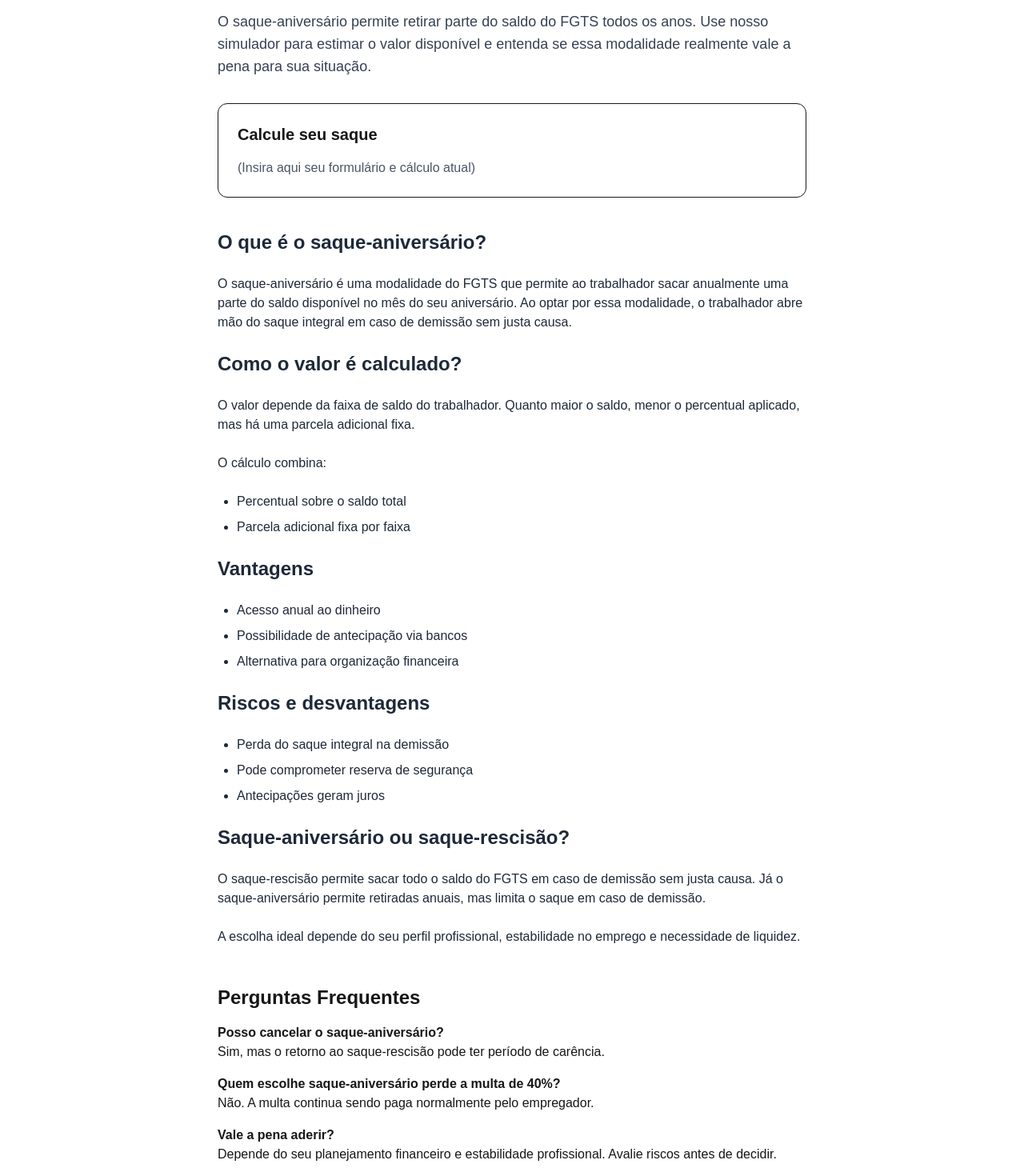
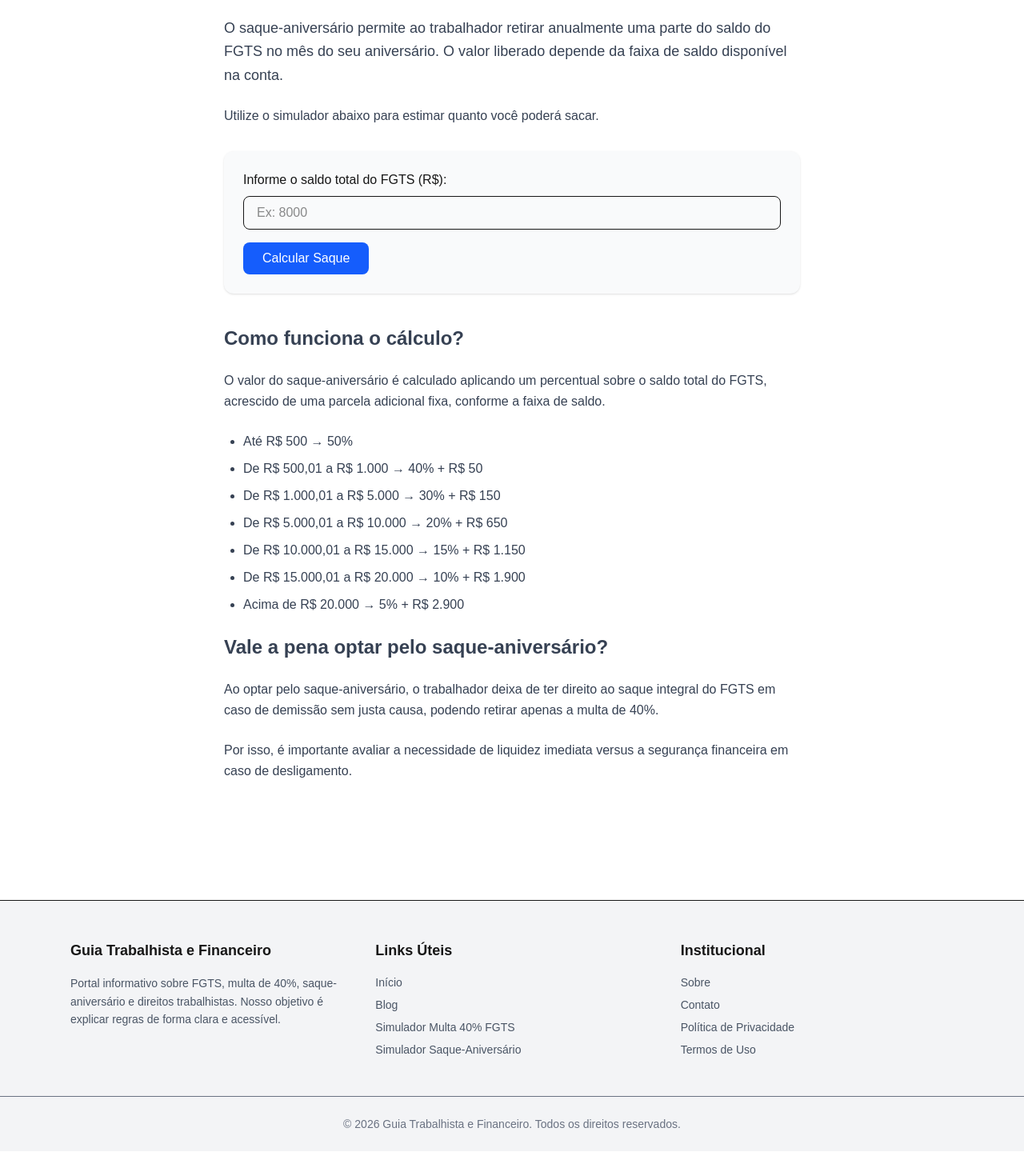
Before and after one commit to gustavo-fonseca-valle/simulador-fgts, a Next.js app: page /simuladores/saque-aniversario in a window 1280 px wide. Shown: the part 180-1650 px from the top of the page at 80% size. After the commit the page ends 1619 px from the top, so only its background shows below. Built offline with nearby package versions, Linux system fonts and the light colour scheme.

Commit message:
Melhorias para AdSense

```diff
--- a/app/simuladores/multa-40/page.tsx
+++ b/app/simuladores/multa-40/page.tsx
@@ -1,127 +1,117 @@
-import AdsenseBlock from "@/components/AdsenseBlock"
+"use client"
+
+import { useState } from "react"
 
 export const metadata = {
-  title: "Simulador de Multa de 40% do FGTS - Cálculo Atualizado",
+  title: "Simulador de Multa de 40% do FGTS",
   description:
-    "Calcule a multa de 40% do FGTS em caso de demissão sem justa causa. Veja como funciona o cálculo e exemplos práticos.",
+    "Calcule online o valor da multa de 40% do FGTS em caso de demissão sem justa causa. Simulador gratuito e atualizado.",
 }
 
 export default function Multa40Page() {
+  const [saldo, setSaldo] = useState("")
+  const [resultado, setResultado] = useState<number | null>(null)
+
+  function calcularMulta(e: React.FormEvent) {
+    e.preventDefault()
+
+    const saldoNumerico = parseFloat(saldo.replace(",", "."))
+
+    if (!isNaN(saldoNumerico) && saldoNumerico > 0) {
+      const multa = saldoNumerico * 0.4
+      setResultado(multa)
+    } else {
+      setResultado(null)
+    }
+  }
+
   return (
-    <main className="max-w-3xl mx-auto px-4 py-10">
-
+    <main className="max-w-3xl mx-auto px-6 py-12">
       <h1 className="text-4xl font-bold mb-6">
-        Simulador de Multa de 40% do FGTS
+        Simulador da Multa de 40% do FGTS
       </h1>
 
-      <p className="text-lg text-gray-700 mb-6">
-        A multa de 40% do FGTS é um direito garantido ao trabalhador
-        demitido sem justa causa. Nesta página você pode calcular
-        rapidamente o valor estimado e entender como funciona o cálculo.
+      <p className="text-lg text-gray-700 leading-relaxed mb-6">
+        A multa de 40% do FGTS é um direito do trabalhador dispensado sem justa
+        causa. O valor corresponde a 40% sobre todo o saldo acumulado na conta
+        do FGTS durante o contrato de trabalho.
       </p>
 
-      {/* ===================== */}
-      {/* AQUI ENTRA SEU FORM */}
-      {/* ===================== */}
+      <p className="text-gray-700 mb-8">
+        Utilize o simulador abaixo para estimar quanto você poderá receber de
+        multa rescisória.
+      </p>
 
-      <section className="my-8 p-6 border rounded-xl">
-        <h2 className="text-xl font-semibold mb-4">
-          Calcule agora
-        </h2>
+      {/* FORMULÁRIO */}
+      <section className="bg-gray-50 p-6 rounded-xl shadow-sm mb-10">
+        <form onSubmit={calcularMulta} className="space-y-4">
+          <div>
+            <label className="block mb-2 font-medium">
+              Informe o saldo total do FGTS (R$):
+            </label>
+            <input
+              type="number"
+              step="0.01"
+              min="0"
+              placeholder="Ex: 15000"
+              value={saldo}
+              onChange={(e) => setSaldo(e.target.value)}
+              className="w-full border rounded-lg px-4 py-2"
+              required
+            />
+          </div>
 
-        {/* Seu formulário existente aqui */}
-        <p className="text-gray-600">
-          (Insira aqui seu formulário de cálculo)
-        </p>
+          <button
+            type="submit"
+            className="bg-blue-600 text-white px-6 py-2 rounded-lg hover:bg-blue-700 transition"
+          >
+            Calcular Multa
+          </button>
+        </form>
+
+        {resultado !== null && (
+          <div className="mt-6 p-4 bg-green-50 border border-green-200 rounded-lg">
+            <p className="text-lg font-semibold">
+              Valor estimado da multa:
+            </p>
+            <p className="text-2xl font-bold text-green-700">
+              R$ {resultado.toFixed(2)}
+            </p>
+          </div>
+        )}
       </section>
 
-      {/* Anúncio após conteúdo inicial */}
-      <div className="my-10">
-        <AdsenseBlock />
-      </div>
-
-      {/* Conteúdo Educativo */}
-      <section className="mt-10 space-y-6 text-gray-800">
-
+      {/* CONTEÚDO ADICIONAL */}
+      <section className="space-y-6 text-gray-700 leading-relaxed">
         <h2 className="text-2xl font-semibold">
-          Como funciona a multa de 40% do FGTS?
+          Quando a multa de 40% é paga?
         </h2>
 
         <p>
-          A multa de 40% é paga pelo empregador quando ocorre demissão
-          sem justa causa. O valor é calculado sobre todos os depósitos
-          realizados na conta do FGTS durante o contrato de trabalho,
-          incluindo correções monetárias.
+          A multa é devida quando ocorre demissão sem justa causa. O empregador
+          deve pagar 40% sobre todos os depósitos realizados na conta do FGTS
+          durante o período de trabalho.
+        </p>
+
+        <p>
+          Em caso de acordo entre empregador e empregado, o percentual pode ser
+          reduzido para 20%, conforme previsto na legislação trabalhista.
         </p>
 
         <h2 className="text-2xl font-semibold">
-          Como calcular?
+          O que entra no cálculo?
         </h2>
 
         <p>
-          O cálculo é simples:
+          O cálculo considera o saldo total disponível na conta vinculada do
+          FGTS. Valores já sacados anteriormente não entram na base da multa.
         </p>
 
-        <div className="bg-gray-100 p-4 rounded-lg font-mono">
-          Total depositado no FGTS × 0,40
-        </div>
-
         <p>
-          Por exemplo, se o total depositado foi de R$ 30.000,
-          a multa será de R$ 12.000.
+          Para obter o valor exato, recomenda-se consultar o extrato oficial do
+          FGTS junto à Caixa Econômica Federal.
         </p>
-
-        <h2 className="text-2xl font-semibold">
-          Quem tem direito?
-        </h2>
-
-        <ul className="list-disc pl-6 space-y-2">
-          <li>Trabalhadores demitidos sem justa causa</li>
-          <li>Casos de rescisão indireta</li>
-          <li>Encerramento das atividades da empresa</li>
-        </ul>
-
-        <h2 className="text-2xl font-semibold">
-          Quem NÃO tem direito?
-        </h2>
-
-        <ul className="list-disc pl-6 space-y-2">
-          <li>Pedido de demissão</li>
-          <li>Demissão por justa causa</li>
-          <li>Alguns acordos formais previstos em lei</li>
-        </ul>
-
       </section>
-
-      {/* FAQ */}
-      <section className="mt-12">
-        <h2 className="text-2xl font-semibold mb-4">
-          Perguntas Frequentes
-        </h2>
-
-        <div className="space-y-4">
-
-          <div>
-            <h3 className="font-semibold">
-              A multa é descontada do trabalhador?
-            </h3>
-            <p>
-              Não. A multa é paga integralmente pelo empregador.
-            </p>
-          </div>
-
-          <div>
-            <h3 className="font-semibold">
-              Quem escolheu saque-aniversário recebe a multa?
-            </h3>
-            <p>
-              Sim. A multa de 40% continua sendo devida normalmente.
-            </p>
-          </div>
-
-        </div>
-      </section>
-
     </main>
   )
 }
--- a/app/simuladores/saque-aniversario/page.tsx
+++ b/app/simuladores/saque-aniversario/page.tsx
@@ -1,155 +1,148 @@
-import AdsenseBlock from "@/components/AdsenseBlock"
+"use client"
+
+import { useState } from "react"
 
 export const metadata = {
-  title: "Simulador Saque-Aniversário FGTS 2026 - Calcule seu valor",
+  title: "Simulador de Saque-Aniversário do FGTS",
   description:
-    "Calcule quanto você pode sacar no saque-aniversário do FGTS e entenda as vantagens, riscos e regras atualizadas.",
+    "Calcule quanto você pode sacar no saque-aniversário do FGTS. Simulador atualizado com as faixas e parcelas adicionais.",
 }
 
 export default function SaqueAniversarioPage() {
+  const [saldo, setSaldo] = useState("")
+  const [resultado, setResultado] = useState<number | null>(null)
+
+  function calcularSaque(e: React.FormEvent) {
+    e.preventDefault()
+
+    const saldoNumerico = parseFloat(saldo)
+
+    if (isNaN(saldoNumerico) || saldoNumerico <= 0) {
+      setResultado(null)
+      return
+    }
+
+    let percentual = 0
+    let parcelaAdicional = 0
+
+    if (saldoNumerico <= 500) {
+      percentual = 0.5
+    } else if (saldoNumerico <= 1000) {
+      percentual = 0.4
+      parcelaAdicional = 50
+    } else if (saldoNumerico <= 5000) {
+      percentual = 0.3
+      parcelaAdicional = 150
+    } else if (saldoNumerico <= 10000) {
+      percentual = 0.2
+      parcelaAdicional = 650
+    } else if (saldoNumerico <= 15000) {
+      percentual = 0.15
+      parcelaAdicional = 1150
+    } else if (saldoNumerico <= 20000) {
+      percentual = 0.1
+      parcelaAdicional = 1900
+    } else {
+      percentual = 0.05
+      parcelaAdicional = 2900
+    }
+
+    const valorSaque = saldoNumerico * percentual + parcelaAdicional
+    setResultado(valorSaque)
+  }
+
   return (
-    <main className="max-w-3xl mx-auto px-4 py-10">
-
+    <main className="max-w-3xl mx-auto px-6 py-12">
       <h1 className="text-4xl font-bold mb-6">
-        Simulador do Saque-Aniversário do FGTS
+        Simulador de Saque-Aniversário do FGTS
       </h1>
 
-      <p className="text-lg text-gray-700 mb-6">
-        O saque-aniversário permite retirar parte do saldo do FGTS todos
-        os anos. Use nosso simulador para estimar o valor disponível e
-        entenda se essa modalidade realmente vale a pena para sua situação.
+      <p className="text-lg text-gray-700 leading-relaxed mb-6">
+        O saque-aniversário permite ao trabalhador retirar anualmente uma parte
+        do saldo do FGTS no mês do seu aniversário. O valor liberado depende da
+        faixa de saldo disponível na conta.
       </p>
 
-      {/* ========================= */}
-      {/* AQUI ENTRA SEU FORM REAL  */}
-      {/* ========================= */}
+      <p className="text-gray-700 mb-8">
+        Utilize o simulador abaixo para estimar quanto você poderá sacar.
+      </p>
 
-      <section className="my-8 p-6 border rounded-xl">
-        <h2 className="text-xl font-semibold mb-4">
-          Calcule seu saque
-        </h2>
+      {/* FORMULÁRIO */}
+      <section className="bg-gray-50 p-6 rounded-xl shadow-sm mb-10">
+        <form onSubmit={calcularSaque} className="space-y-4">
+          <div>
+            <label className="block mb-2 font-medium">
+              Informe o saldo total do FGTS (R$):
+            </label>
+            <input
+              type="number"
+              step="0.01"
+              min="0"
+              placeholder="Ex: 8000"
+              value={saldo}
+              onChange={(e) => setSaldo(e.target.value)}
+              className="w-full border rounded-lg px-4 py-2"
+              required
+            />
+          </div>
 
-        <p className="text-gray-600">
-          (Insira aqui seu formulário e cálculo atual)
-        </p>
+          <button
+            type="submit"
+            className="bg-blue-600 text-white px-6 py-2 rounded-lg hover:bg-blue-700 transition"
+          >
+            Calcular Saque
+          </button>
+        </form>
+
+        {resultado !== null && (
+          <div className="mt-6 p-4 bg-green-50 border border-green-200 rounded-lg">
+            <p className="text-lg font-semibold">
+              Valor estimado do saque-aniversário:
+            </p>
+            <p className="text-2xl font-bold text-green-700">
+              R$ {resultado.toFixed(2)}
+            </p>
+          </div>
+        )}
       </section>
 
-      {/* Anúncio após conteúdo inicial */}
-      <div className="my-10">
-        <AdsenseBlock />
-      </div>
-
-      {/* Conteúdo educativo */}
-      <section className="mt-10 space-y-6 text-gray-800">
-
+      {/* TABELA EXPLICATIVA */}
+      <section className="space-y-6 text-gray-700 leading-relaxed">
         <h2 className="text-2xl font-semibold">
-          O que é o saque-aniversário?
+          Como funciona o cálculo?
         </h2>
 
         <p>
-          O saque-aniversário é uma modalidade do FGTS que permite ao
-          trabalhador sacar anualmente uma parte do saldo disponível
-          no mês do seu aniversário. Ao optar por essa modalidade,
-          o trabalhador abre mão do saque integral em caso de demissão
-          sem justa causa.
+          O valor do saque-aniversário é calculado aplicando um percentual sobre
+          o saldo total do FGTS, acrescido de uma parcela adicional fixa,
+          conforme a faixa de saldo.
         </p>
 
+        <ul className="list-disc pl-6 space-y-2">
+          <li>Até R$ 500 → 50%</li>
+          <li>De R$ 500,01 a R$ 1.000 → 40% + R$ 50</li>
+          <li>De R$ 1.000,01 a R$ 5.000 → 30% + R$ 150</li>
+          <li>De R$ 5.000,01 a R$ 10.000 → 20% + R$ 650</li>
+          <li>De R$ 10.000,01 a R$ 15.000 → 15% + R$ 1.150</li>
+          <li>De R$ 15.000,01 a R$ 20.000 → 10% + R$ 1.900</li>
+          <li>Acima de R$ 20.000 → 5% + R$ 2.900</li>
+        </ul>
+
         <h2 className="text-2xl font-semibold">
-          Como o valor é calculado?
+          Vale a pena optar pelo saque-aniversário?
         </h2>
 
         <p>
-          O valor depende da faixa de saldo do trabalhador.
-          Quanto maior o saldo, menor o percentual aplicado,
-          mas há uma parcela adicional fixa.
+          Ao optar pelo saque-aniversário, o trabalhador deixa de ter direito ao
+          saque integral do FGTS em caso de demissão sem justa causa, podendo
+          retirar apenas a multa de 40%.
         </p>
 
         <p>
-          O cálculo combina:
+          Por isso, é importante avaliar a necessidade de liquidez imediata
+          versus a segurança financeira em caso de desligamento.
         </p>
-
-        <ul className="list-disc pl-6 space-y-2">
-          <li>Percentual sobre o saldo total</li>
-          <li>Parcela adicional fixa por faixa</li>
-        </ul>
-
-        <h2 className="text-2xl font-semibold">
-          Vantagens
-        </h2>
-
-        <ul className="list-disc pl-6 space-y-2">
-          <li>Acesso anual ao dinheiro</li>
-          <li>Possibilidade de antecipação via bancos</li>
-          <li>Alternativa para organização financeira</li>
-        </ul>
-
-        <h2 className="text-2xl font-semibold">
-          Riscos e desvantagens
-        </h2>
-
-        <ul className="list-disc pl-6 space-y-2">
-          <li>Perda do saque integral na demissão</li>
-          <li>Pode comprometer reserva de segurança</li>
-          <li>Antecipações geram juros</li>
-        </ul>
-
-        <h2 className="text-2xl font-semibold">
-          Saque-aniversário ou saque-rescisão?
-        </h2>
-
-        <p>
-          O saque-rescisão permite sacar todo o saldo do FGTS
-          em caso de demissão sem justa causa.
-          Já o saque-aniversário permite retiradas anuais,
-          mas limita o saque em caso de demissão.
-        </p>
-
-        <p>
-          A escolha ideal depende do seu perfil profissional,
-          estabilidade no emprego e necessidade de liquidez.
-        </p>
-
       </section>
-
-      {/* FAQ */}
-      <section className="mt-12">
-        <h2 className="text-2xl font-semibold mb-4">
-          Perguntas Frequentes
-        </h2>
-
-        <div className="space-y-4">
-
-          <div>
-            <h3 className="font-semibold">
-              Posso cancelar o saque-aniversário?
-            </h3>
-            <p>
-              Sim, mas o retorno ao saque-rescisão pode ter período de carência.
-            </p>
-          </div>
-
-          <div>
-            <h3 className="font-semibold">
-              Quem escolhe saque-aniversário perde a multa de 40%?
-            </h3>
-            <p>
-              Não. A multa continua sendo paga normalmente pelo empregador.
-            </p>
-          </div>
-
-          <div>
-            <h3 className="font-semibold">
-              Vale a pena aderir?
-            </h3>
-            <p>
-              Depende do seu planejamento financeiro e estabilidade profissional.
-              Avalie riscos antes de decidir.
-            </p>
-          </div>
-
-        </div>
-      </section>
-
     </main>
   )
 }
```
